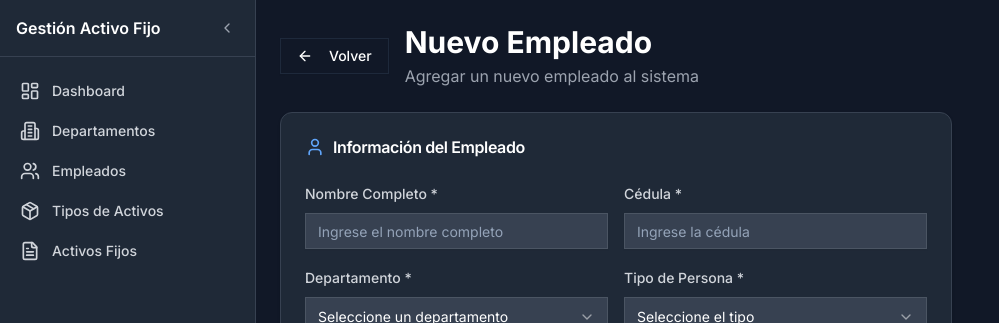
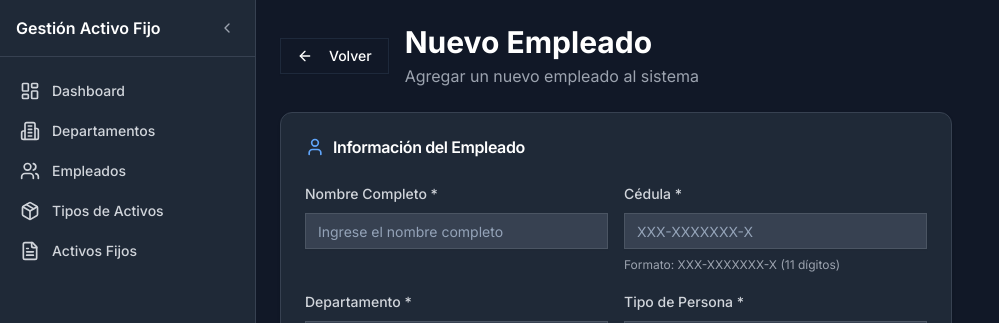
Before and after one commit to MelPina/proyecto-gestion-activos-fijos, a Next.js app: page /empleados/nuevo in a window 1280 px wide. Shown: the top 323 px of the page, without its empty margins (0-999 px from the left). Built offline with nearby package versions, Linux system fonts and the light colour scheme; no server answers.

Commit message:
feat: Agregando validación en la cédula

```diff
--- a/components/forms/editar-empleado-form.tsx
+++ b/components/forms/editar-empleado-form.tsx
@@ -7,9 +7,10 @@ import { Button } from "@/components/ui/button"
 import { Input } from "@/components/ui/input"
 import { Label } from "@/components/ui/label"
 import { Select, SelectContent, SelectItem, SelectTrigger, SelectValue } from "@/components/ui/select"
-import { ArrowLeft, Save, User } from "lucide-react"
+import { ArrowLeft, Save, User, AlertCircle } from "lucide-react"
 import { updateEmpleado, getEmpleadoById, getDepartamentos } from "@/lib/actions/empleados"
-import type { Empleado, Departamento } from "@/lib/database"
+import { validationCedula, formatCedula } from "@/lib/validations/cedula"
+import type { EmpleadoDto, DepartamentoDto } from "@/lib/api-client"
 
 interface Props {
   empleadoId: number
@@ -17,11 +18,13 @@ interface Props {
 
 export function EditarEmpleadoForm({ empleadoId }: Props) {
   const router = useRouter()
-  const [empleado, setEmpleado] = useState<Empleado | null>(null)
-  const [departamentos, setDepartamentos] = useState<Departamento[]>([])
+  const [empleado, setEmpleado] = useState<EmpleadoDto | null>(null)
+  const [departamentos, setDepartamentos] = useState<DepartamentoDto[]>([])
   const [loading, setLoading] = useState(false)
   const [error, setError] = useState("")
   const [success, setSuccess] = useState("")
+  const [cedulaError, setCedulaError] = useState("")
+  const [cedula, setCedula] = useState("")
 
   useEffect(() => {
     async function loadData() {
@@ -29,21 +32,54 @@ export function EditarEmpleadoForm({ empleadoId }: Props) {
 
       if (empleadoResult.success) {
         setEmpleado(empleadoResult.data)
+        setCedula(empleadoResult.data.cedula)
       } else {
         setError("Empleado no encontrado")
       }
 
       if (departamentosResult.success) {
-        setDepartamentos(departamentosResult.data!)
+        setDepartamentos(departamentosResult.data)
       }
     }
     loadData()
   }, [empleadoId])
 
+  function handleCedulaChange(value: string) {
+    const cleanValue = value.replace(/[^\d-]/g, "")
+    setCedula(cleanValue)
+
+    const numbersOnly = cleanValue.replace(/[-\s]/g, "")
+    if (numbersOnly.length === 11) {
+      if (validationCedula(cleanValue)) {
+        setCedulaError("")
+      } else {
+        setCedulaError("La cédula ingresada no es válida")
+      }
+    } else if (numbersOnly.length > 0) {
+      setCedulaError("La cédula debe tener 11 dígitos")
+    } else {
+      setCedulaError("")
+    }
+  }
+
+  function handleCedulaBlur() {
+    if (cedula) {
+      const formatted = formatCedula(cedula)
+      setCedula(formatted)
+    }
+  }
+
   async function handleSubmit(formData: FormData) {
     setLoading(true)
     setError("")
     setSuccess("")
+
+    const cedulaValue = formData.get("cedula") as string
+    if (!validationCedula(cedulaValue)) {
+      setError("La cédula ingresada no es válida")
+      setLoading(false)
+      return
+    }
 
     const result = await updateEmpleado(empleadoId, formData)
 
@@ -112,21 +148,26 @@ export function EditarEmpleadoForm({ empleadoId }: Props) {
                   id="cedula"
                   name="cedula"
                   required
-                  defaultValue={empleado.cedula}
-                  className="bg-gray-700 border-gray-600 text-white"
-                  placeholder="Ingrese la cédula"
+                  value={cedula}
+                  onChange={(e) => handleCedulaChange(e.target.value)}
+                  onBlur={handleCedulaBlur}
+                  className={`bg-gray-700 border-gray-600 text-white ${cedulaError ? "border-red-500" : ""}`}
+                  placeholder="XXX-XXXXXXX-X"
+                  maxLength={13}
                 />
+                {cedulaError && (
+                  <div className="flex items-center space-x-1 text-red-400 text-sm">
+                    <AlertCircle className="h-4 w-4" />
+                    <span>{cedulaError}</span>
+                  </div>
+                )}
               </div>
 
               <div className="space-y-2">
                 <Label htmlFor="departamento_id" className="text-gray-300">
                   Departamento *
                 </Label>
-                <Select
-                  name="departamento_id"
-                  required
-                  defaultValue={empleado.departamento_id?.toString() ?? ""}
-                >
+                <Select name="departamento_id" required defaultValue={empleado.departamentoId?.toString() ?? ""}>
                   <SelectTrigger className="bg-gray-700 border-gray-600 text-white">
                     <SelectValue placeholder="Seleccione un departamento" />
                   </SelectTrigger>
@@ -144,7 +185,7 @@ export function EditarEmpleadoForm({ empleadoId }: Props) {
                 <Label htmlFor="tipo_persona" className="text-gray-300">
                   Tipo de Persona *
                 </Label>
-                <Select name="tipo_persona" required defaultValue={empleado.tipo_persona?.toString() ?? ""}>
+                <Select name="tipo_persona" required defaultValue={empleado.tipoPersona?.toString() ?? ""}>
                   <SelectTrigger className="bg-gray-700 border-gray-600 text-white">
                     <SelectValue placeholder="Seleccione el tipo" />
                   </SelectTrigger>
@@ -164,7 +205,7 @@ export function EditarEmpleadoForm({ empleadoId }: Props) {
                   name="fecha_ingreso"
                   type="date"
                   required
-                  defaultValue={empleado.fecha_ingreso}
+                  defaultValue={empleado.fechaIngreso}
                   className="bg-gray-700 border-gray-600 text-white"
                 />
               </div>
@@ -183,7 +224,7 @@ export function EditarEmpleadoForm({ empleadoId }: Props) {
             )}
 
             <div className="flex space-x-4">
-              <Button type="submit" disabled={loading} className="bg-blue-600 hover:bg-blue-700">
+              <Button type="submit" disabled={loading || !!cedulaError} className="bg-blue-600 hover:bg-blue-700">
                 <Save className="h-4 w-4 mr-2" />
                 {loading ? "Guardando..." : "Actualizar Empleado"}
               </Button>
--- a/components/forms/nuevo-empleado-form.tsx
+++ b/components/forms/nuevo-empleado-form.tsx
@@ -7,8 +7,9 @@ import { Button } from "@/components/ui/button"
 import { Input } from "@/components/ui/input"
 import { Label } from "@/components/ui/label"
 import { Select, SelectContent, SelectItem, SelectTrigger, SelectValue } from "@/components/ui/select"
-import { ArrowLeft, Save, User } from "lucide-react"
+import { ArrowLeft, Save, User, AlertCircle } from "lucide-react"
 import { createEmpleado, getDepartamentos } from "@/lib/actions/empleados"
+import { validationCedula, formatCedula } from "@/lib/validations/cedula"
 import type { Departamento } from "@/lib/database"
 
 export function NuevoEmpleadoForm() {
@@ -17,6 +18,8 @@ export function NuevoEmpleadoForm() {
   const [loading, setLoading] = useState(false)
   const [error, setError] = useState("")
   const [success, setSuccess] = useState("")
+  const [cedulaError, setCedulaError] = useState("")
+  const [cedula, setCedula] = useState("")
 
   useEffect(() => {
     async function loadDepartamentos() {
@@ -28,10 +31,45 @@ export function NuevoEmpleadoForm() {
     loadDepartamentos()
   }, [])
 
+  function handleCedulaChange(value: string) {
+    // Permitir solo números y guiones
+    const cleanValue = value.replace(/[^\d-]/g, "")
+    setCedula(cleanValue)
+
+    // Validar cédula si tiene suficientes dígitos
+    const numbersOnly = cleanValue.replace(/[-\s]/g, "")
+    if (numbersOnly.length === 11) {
+      if (validationCedula(cleanValue)) {
+        setCedulaError("")
+      } else {
+        setCedulaError("La cédula ingresada no es válida")
+      }
+    } else if (numbersOnly.length > 0) {
+      setCedulaError("La cédula debe tener 11 dígitos")
+    } else {
+      setCedulaError("")
+    }
+  }
+
+  function handleCedulaBlur() {
+    if (cedula) {
+      const formatted = formatCedula(cedula)
+      setCedula(formatted)
+    }
+  }
+
   async function handleSubmit(formData: FormData) {
     setLoading(true)
     setError("")
     setSuccess("")
+
+    // Validar cédula antes de enviar
+    const cedulaValue = formData.get("cedula") as string
+    if (!validationCedula(cedulaValue)) {
+      setError("La cédula ingresada no es válida")
+      setLoading(false)
+      return
+    }
 
     const result = await createEmpleado(formData)
 
@@ -91,9 +129,20 @@ export function NuevoEmpleadoForm() {
                   id="cedula"
                   name="cedula"
                   required
-                  className="bg-gray-700 border-gray-600 text-white"
-                  placeholder="Ingrese la cédula"
+                  value={cedula}
+                  onChange={(e) => handleCedulaChange(e.target.value)}
+                  onBlur={handleCedulaBlur}
+                  className={`bg-gray-700 border-gray-600 text-white ${cedulaError ? "border-red-500" : ""}`}
+                  placeholder="XXX-XXXXXXX-X"
+                  maxLength={13}
                 />
+                {cedulaError && (
+                  <div className="flex items-center space-x-1 text-red-400 text-sm">
+                    <AlertCircle className="h-4 w-4" />
+                    <span>{cedulaError}</span>
+                  </div>
+                )}
+                <p className="text-xs text-gray-400">Formato: XXX-XXXXXXX-X (11 dígitos)</p>
               </div>
 
               <div className="space-y-2">
@@ -156,7 +205,7 @@ export function NuevoEmpleadoForm() {
             )}
 
             <div className="flex space-x-4">
-              <Button type="submit" disabled={loading} className="bg-blue-600 hover:bg-blue-700">
+              <Button type="submit" disabled={loading || !!cedulaError} className="bg-blue-600 hover:bg-blue-700">
                 <Save className="h-4 w-4 mr-2" />
                 {loading ? "Guardando..." : "Guardar Empleado"}
               </Button>
--- /dev/null
+++ b/components/ui/switch.tsx
@@ -0,0 +1,28 @@
+"use client"
+
+import * as React from "react"
+import * as SwitchPrimitives from "@radix-ui/react-switch"
+import { cn } from "@/lib/utils"
+
+const Switch = React.forwardRef<
+  React.ElementRef<typeof SwitchPrimitives.Root>,
+  React.ComponentPropsWithoutRef<typeof SwitchPrimitives.Root>
+>(({ className, ...props }, ref) => (
+  <SwitchPrimitives.Root
+    className={cn(
+      "peer inline-flex h-6 w-11 shrink-0 cursor-pointer items-center rounded-full border-2 border-transparent transition-colors focus-visible:outline-none focus-visible:ring-2 focus-visible:ring-ring focus-visible:ring-offset-2 focus-visible:ring-offset-background disabled:cursor-not-allowed disabled:opacity-50 data-[state=checked]:bg-primary data-[state=unchecked]:bg-input",
+      className,
+    )}
+    {...props}
+    ref={ref}
+  >
+    <SwitchPrimitives.Thumb
+      className={cn(
+        "pointer-events-none block h-5 w-5 rounded-full bg-background shadow-lg ring-0 transition-transform data-[state=checked]:translate-x-5 data-[state=unchecked]:translate-x-0",
+      )}
+    />
+  </SwitchPrimitives.Root>
+))
+Switch.displayName = SwitchPrimitives.Root.displayName
+
+export { Switch }
--- /dev/null
+++ b/lib/validations/cedula.ts
@@ -0,0 +1,51 @@
+/**
+ * Valida si una cédula dominicana es válida
+ * @param cedula Cédula a validar (con o sin guiones)
+ * @returns true si la cédula es válida, false en caso contrario
+ */
+export const validationCedula: (cedula: string) => boolean = (cedula) => {
+    // Eliminar guiones y espacios
+    const cleanCedula = cedula.replace(/[-\s]/g, "")
+
+    // Verificar que tenga 11 dígitos y sean todos números
+    if (!/^\d{11}$/.test(cleanCedula)) {
+      return false
+    }
+
+    // Algoritmo de validación del dígito verificador
+    // Se toman los primeros 10 dígitos
+    const digits = cleanCedula.substring(0, 10).split("").map(Number)
+    const lastDigit = Number(cleanCedula.charAt(10))
+
+    // Pesos para cada posición
+    const weights = [1, 2, 1, 2, 1, 2, 1, 2, 1, 2]
+
+    // Multiplicar cada dígito por su peso y sumar los dígitos si el resultado es >= 10
+    const sum = digits.reduce((acc, digit, index) => {
+      let product = digit * weights[index]
+      if (product >= 10) {
+        product = Math.floor(product / 10) + (product % 10)
+      }
+      return acc + product
+    }, 0)
+
+    // Calcular el dígito verificador
+    const remainder = sum % 10
+    const checkDigit = remainder === 0 ? 0 : 10 - remainder
+
+    // Comparar con el último dígito de la cédula
+    return checkDigit === lastDigit
+  }
+
+  /**
+   * Formatea una cédula agregando guiones
+   * @param cedula Cédula sin formato
+   * @returns Cédula formateada (XXX-XXXXXXX-X)
+   */
+  export const formatCedula = (cedula: string): string => {
+    const cleanCedula = cedula.replace(/[-\s]/g, "")
+    if (cleanCedula.length === 11) {
+      return `${cleanCedula.substring(0, 3)}-${cleanCedula.substring(3, 10)}-${cleanCedula.substring(10)}`
+    }
+    return cedula
+  }
```
